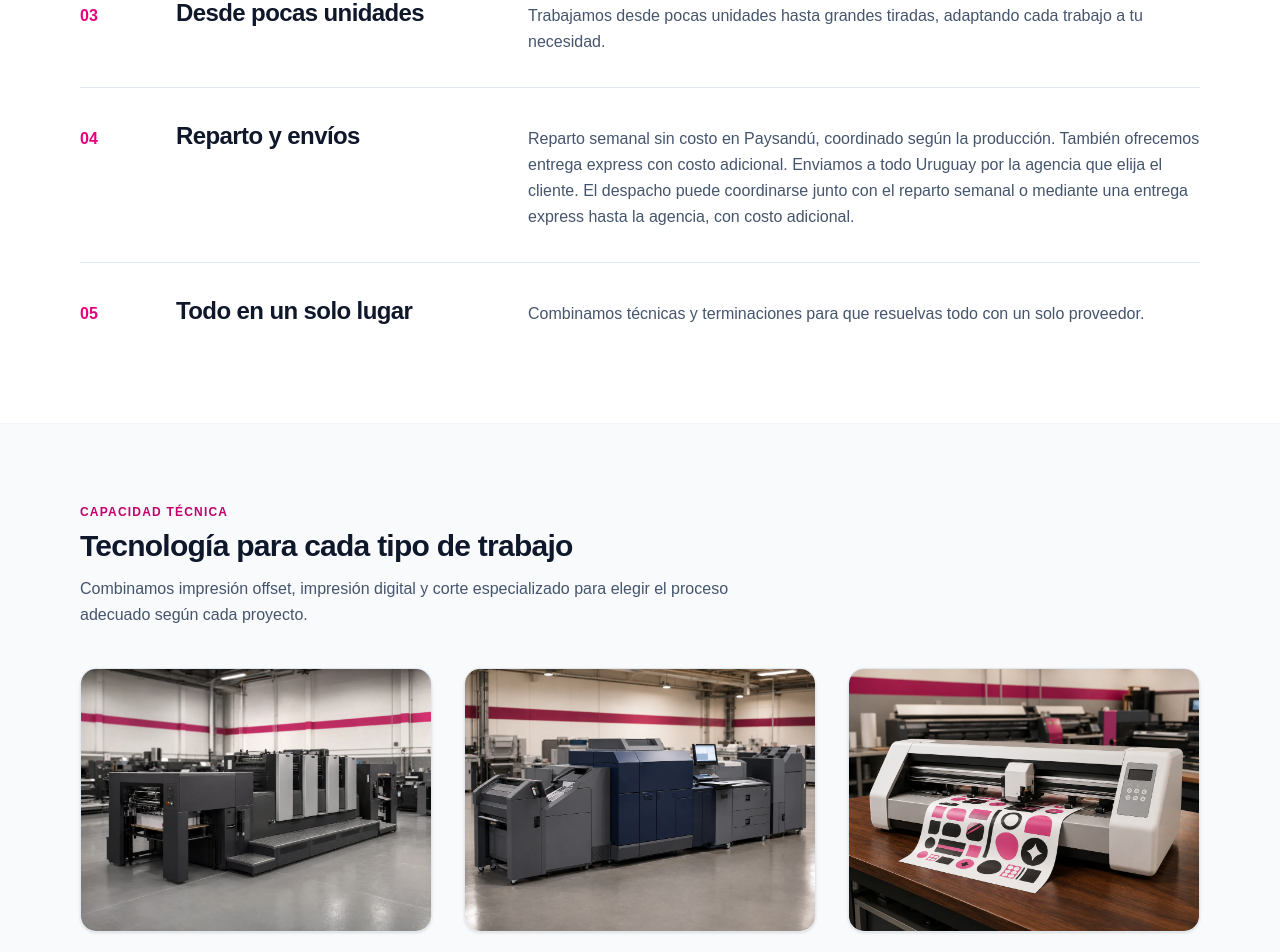
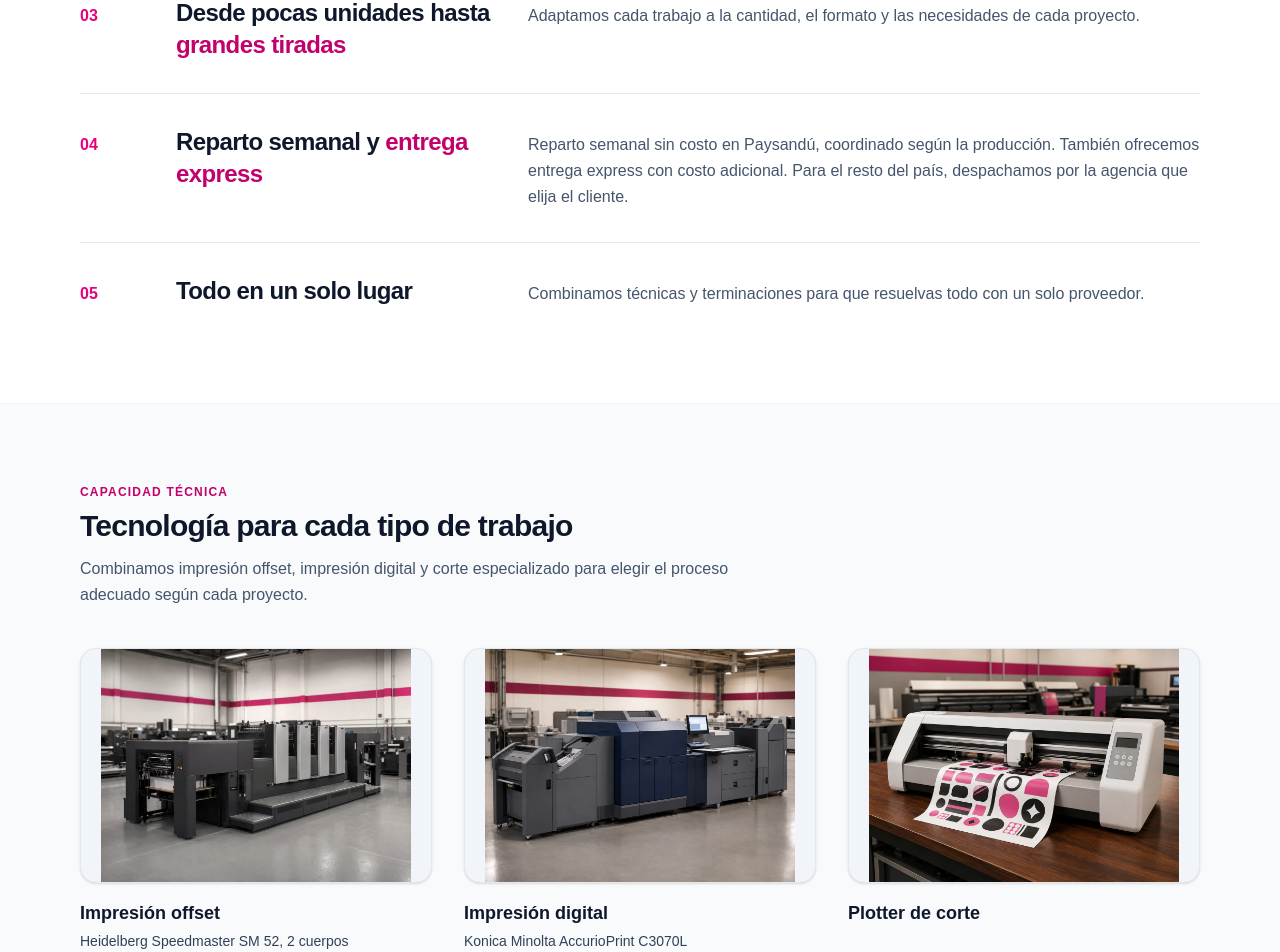
Before and after one commit to devrodri-com/magenta-paysandu, a Next.js app: page /servicios in a window 1280 px wide. Shown: the part 860-1812 px from the top of the page. Built offline with nearby package versions, Linux system fonts and the light colour scheme.

Commit message:
feat(content): apply final editorial feedback

```diff
--- /dev/null
+++ b/src/app/components/ServicePillarTitle.tsx
@@ -0,0 +1,21 @@
+import type { ServicePillar } from "@/data/services";
+
+const EMPHASIS_CLASS = "font-bold text-[#c3006b]";
+
+export default function ServicePillarTitle({
+  pillar,
+}: {
+  pillar: ServicePillar;
+}) {
+  return (
+    <>
+      {pillar.title}
+      {pillar.emphasis ? (
+        <>
+          {" "}
+          <strong className={EMPHASIS_CLASS}>{pillar.emphasis}</strong>
+        </>
+      ) : null}
+    </>
+  );
+}
--- a/src/app/components/ServicesOverview.tsx
+++ b/src/app/components/ServicesOverview.tsx
@@ -14,6 +14,7 @@ import {
   SERVICES_HEADLINE,
   SERVICES_CLOSING,
 } from "@/data/services";
+import ServicePillarTitle from "./ServicePillarTitle";
 
 const FOCUS_RING =
   "focus-visible:outline-none focus-visible:ring-2 focus-visible:ring-brand-magenta focus-visible:ring-offset-2 focus-visible:ring-offset-slate-50";
@@ -84,7 +85,7 @@ export default function ServicesOverview() {
                 ) : null}
                 <div>
                   <h3 className="text-sm font-semibold text-slate-900 sm:text-base">
-                    {pillar.title}
+                    <ServicePillarTitle pillar={pillar} />
                   </h3>
                   <p className="mt-0.5 text-sm leading-relaxed text-slate-600">
                     {pillar.copy}
--- a/src/app/servicios/page.tsx
+++ b/src/app/servicios/page.tsx
@@ -6,10 +6,12 @@ import { metadataForPath } from "@/config/seo";
 import {
   SERVICE_PILLARS,
   PRINTING_TECHNOLOGIES,
+  MACHINE_IMAGE_NOTE,
   SERVICES_HEADLINE,
   SERVICES_CLOSING,
 } from "@/data/services";
 import { WHATSAPP_URL_TEXT } from "@/data/contact";
+import ServicePillarTitle from "@/app/components/ServicePillarTitle";
 
 export const metadata = metadataForPath("/servicios");
 
@@ -92,7 +94,7 @@ export default function ServiciosPage() {
                   {String(i + 1).padStart(2, "0")}
                 </span>
                 <h2 className="text-xl font-bold tracking-tight text-slate-900 sm:text-2xl">
-                  {pillar.title}
+                  <ServicePillarTitle pillar={pillar} />
                 </h2>
                 <p className="col-start-2 mt-2 text-[0.9375rem] leading-relaxed text-slate-600 sm:text-base lg:col-start-3 lg:mt-0">
                   {pillar.copy}
@@ -144,28 +146,35 @@ export default function ServiciosPage() {
                     : undefined
                 }
               >
-                {/*
-                  Los assets 2026 son 1200×900 (4:3 exacto): el contenedor 4:3
-                  + object-cover muestra la escena completa sin recorte.
-                */}
-                <div className="relative aspect-[4/3] overflow-hidden rounded-2xl border border-slate-200 shadow-sm">
+                <div className="relative aspect-[3/2] overflow-hidden rounded-2xl border border-slate-200 bg-slate-100 shadow-sm">
                   <Image
                     src={tech.image}
                     alt={tech.imageAlt}
-                    fill
+                    width={tech.imageWidth}
+                    height={tech.imageHeight}
                     sizes="(min-width: 1152px) 352px, (min-width: 1024px) 33vw, (min-width: 640px) 50vw, 100vw"
-                    className="object-cover"
+                    className="h-full w-full object-contain"
                   />
                 </div>
                 <h3 className="mt-4 text-base font-semibold text-slate-900 sm:text-lg">
                   {tech.name}
                 </h3>
+                <div className="mt-1 min-h-5">
+                  {tech.model ? (
+                    <p className="text-sm font-medium leading-5 text-slate-700">
+                      {tech.model}
+                    </p>
+                  ) : null}
+                </div>
                 <p className="mt-2 text-sm leading-relaxed text-slate-600">
                   {tech.copy}
                 </p>
               </li>
             ))}
           </ul>
+          <p className="mt-6 max-w-3xl text-xs leading-relaxed text-slate-600">
+            {MACHINE_IMAGE_NOTE}
+          </p>
         </div>
       </section>
 
--- a/src/data/about.ts
+++ b/src/data/about.ts
@@ -9,13 +9,13 @@ export const ABOUT_CLAIM = `${SEO_CONFIG.publicFoundingCopy} haciendo tus ideas
 
 /** Historia completa: se muestra íntegra solo en /sobre-nosotros. */
 export const ABOUT_STORY = [
-  "Acompañamos a empresas, comercios y emprendedores de Paysandú a transformar sus ideas en productos impresos de calidad. Combinamos experiencia, atención personalizada y una inversión constante en tecnología para ofrecer más calidad, mejores tiempos de entrega y nuevos productos que acompañen el crecimiento de cada cliente.",
+  "Acompañamos principalmente a empresas, comercios y emprendedores de Paysandú, y también trabajamos con clientes de todo Uruguay para transformar sus ideas en productos impresos de calidad.",
   "Creemos que una imprenta no solo imprime: asesora, propone y acompaña. Por eso trabajamos cerca de cada proyecto, incorporando nuevas máquinas y soluciones que nos permiten seguir evolucionando y brindar un servicio cada vez más completo, rápido y confiable.",
 ] as const;
 
 /** Versión condensada de la historia para el resumen de la Home. */
 export const ABOUT_SUMMARY = [
-  "Acompañamos a empresas, comercios y emprendedores de Paysandú a transformar sus ideas en productos impresos de calidad.",
+  "Acompañamos principalmente a empresas, comercios y emprendedores de Paysandú, y también trabajamos con clientes de todo Uruguay para transformar sus ideas en productos impresos de calidad.",
   "Combinamos experiencia, atención personalizada y tecnología para brindar soluciones cada vez más completas, rápidas y confiables.",
 ] as const;
 
--- a/src/data/services.ts
+++ b/src/data/services.ts
@@ -1,5 +1,3 @@
-import { SEO_CONFIG } from "@/config/seo";
-
 /**
  * Titular y frase de cierre compartidos por la Home (ServicesOverview) y
  * /servicios: el spec pide que sean idénticos en ambas superficies.
@@ -15,6 +13,7 @@ export const SERVICES_CLOSING =
 export type ServicePillar = {
   id: string;
   title: string;
+  emphasis?: string;
   copy: string;
 };
 
@@ -31,13 +30,15 @@ export const SERVICE_PILLARS: ServicePillar[] = [
   },
   {
     id: "tiradas",
-    title: "Desde pocas unidades",
-    copy: "Trabajamos desde pocas unidades hasta grandes tiradas, adaptando cada trabajo a tu necesidad.",
+    title: "Desde pocas unidades hasta",
+    emphasis: "grandes tiradas",
+    copy: "Adaptamos cada trabajo a la cantidad, el formato y las necesidades de cada proyecto.",
   },
   {
     id: "reparto",
-    title: "Reparto y envíos",
-    copy: `${SEO_CONFIG.delivery.local} ${SEO_CONFIG.delivery.national}`,
+    title: "Reparto semanal y",
+    emphasis: "entrega express",
+    copy: "Reparto semanal sin costo en Paysandú, coordinado según la producción. También ofrecemos entrega express con costo adicional. Para el resto del país, despachamos por la agencia que elija el cliente.",
   },
   {
     id: "integral",
@@ -49,37 +50,54 @@ export const SERVICE_PILLARS: ServicePillar[] = [
 /**
  * Tecnologías de impresión: respaldo técnico secundario de /servicios.
  * El copy explica cuándo conviene cada proceso, en lenguaje no técnico.
- * Las imágenes 2026 son generadas (no fotografías de las máquinas del
- * taller), por eso no se etiquetan con marcas ni modelos concretos.
+ * Las imágenes son ilustrativas. Offset y digital representan los modelos
+ * utilizados por Magenta; el plotter representa la tecnología de corte.
  */
 export type PrintingTechnology = {
   id: string;
   name: string;
+  model?: string;
   copy: string;
   image: string;
+  imageWidth: number;
+  imageHeight: number;
   imageAlt: string;
 };
+
+export const MACHINE_IMAGE_NOTE =
+  "Imágenes ilustrativas. Las referencias de impresión offset y digital corresponden a los modelos utilizados por Magenta; el plotter representa la tecnología de corte.";
 
 export const PRINTING_TECHNOLOGIES: PrintingTechnology[] = [
   {
     id: "offset",
     name: "Impresión offset",
+    model: "Heidelberg Speedmaster SM 52, 2 cuerpos",
     copy: "Ideal para grandes cantidades y trabajos que requieren consistencia de color en toda la tirada.",
     image: "/images/servicios/2026/impresion-offset.webp",
-    imageAlt: "Prensa industrial de impresión offset en taller gráfico",
+    imageWidth: 1200,
+    imageHeight: 900,
+    imageAlt:
+      "Máquina offset Heidelberg Speedmaster SM 52 de dos cuerpos, imagen ilustrativa",
   },
   {
     id: "digital",
     name: "Impresión digital",
+    model: "Konica Minolta AccurioPrint C3070L",
     copy: "Ideal para tiradas cortas y piezas que requieren flexibilidad o personalización.",
     image: "/images/servicios/2026/impresion-digital.webp",
-    imageAlt: "Prensa digital de producción en taller gráfico",
+    imageWidth: 1200,
+    imageHeight: 900,
+    imageAlt:
+      "Impresora digital Konica Minolta AccurioPrint C3070L, imagen ilustrativa",
   },
   {
     id: "plotter",
     name: "Plotter de corte",
     copy: "Ideal para adhesivos, etiquetas y piezas con formas especiales.",
     image: "/images/servicios/2026/plotter-corte.webp",
-    imageAlt: "Plotter profesional de corte trabajando con adhesivos en taller gráfico",
+    imageWidth: 1200,
+    imageHeight: 900,
+    imageAlt:
+      "Plotter de corte para adhesivos y etiquetas, imagen ilustrativa",
   },
 ];
```
